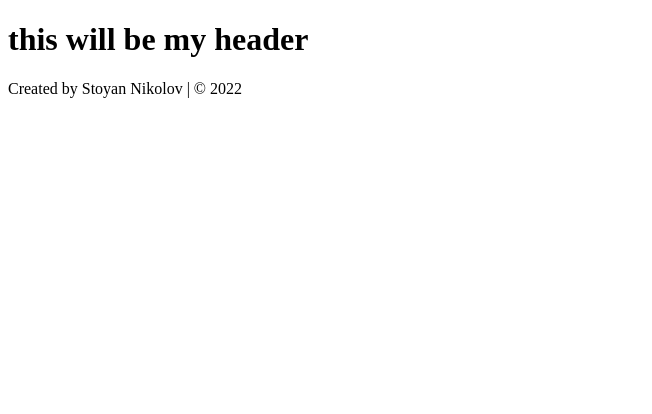
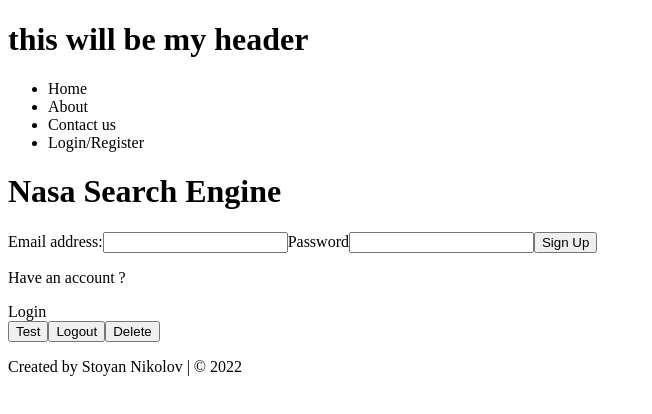
Before and after one commit to stoine92/nasa-search-engine, a React (Create React App) app in the folder search-engine/: page /login-register in a window 1280 px wide. Shown: the top 414 px of the page, without its empty margins (0-652 px from the left). Built offline with nearby package versions, Linux system fonts and the light colour scheme; no server answers.

Commit message:
Authentication complete

```diff
--- a/search-engine/src/App.js
+++ b/search-engine/src/App.js
@@ -1,8 +1,7 @@
 import { useState, useEffect } from 'react'
-import { Route, Routes } from "react-router-dom";
+import { Route, Routes} from "react-router-dom";
 import Layout from "./components/layout/layout";
 
-import About from './main/About';
 import Login from './main/login/Login'
 import SearchBar from './main/searchBar/SearchBar';
 
@@ -16,7 +15,7 @@
     const [password, setPassword] = useState('');
     const [hasAccount, setHasAccount] = useState(false);
     const [emailError, setEmailError] = useState('');
-
+    const [isAuthenticated, setIsAuthenticated] = useState(false);
 
   const handleSignUp = () => {
     clearError();
@@ -49,7 +48,7 @@
     firebase.signInWithEmailAndPassword(auth, email, password)
     .then((userCredential) => {
     console.log(userCredential.user.email);
-
+    setIsAuthenticated(true);
   })
   .catch((error) => {
     const errorCode = error.code;
@@ -84,7 +83,7 @@
   const signOut = () => {
     const auth = firebase.auth;
     auth.signOut();
-
+    setIsAuthenticated(false);
 }
   const deleteUser = () => {
 
@@ -109,9 +108,12 @@
 
   return (
     <>
-    <Layout>
+    <Layout
+    isAuthenticated={isAuthenticated}
+    user={user}
+    >
     <Routes>
-      <Route path="/" element={<Login
+      <Route path="/login-register" element={<Login
           email={email}
           setEmail={setEmail}
           password={password}
@@ -124,11 +126,10 @@
           signOut={signOut}
           emailError={emailError}
           deleteUser={deleteUser}
-          isAuthenticated={Boolean(user)}
-      />} exact />
+          isAuthenticated={isAuthenticated}
+      />} />
 
-      <Route path='/about' element={<About /> }/>
-      <Route path="/search" element={<SearchBar />}/>
+       <Route path="/search" element={<SearchBar />}/>
     </Routes>
     </Layout>
 
--- a/search-engine/src/components/header/header.js
+++ b/search-engine/src/components/header/header.js
@@ -1,7 +1,17 @@
-const Header = () => {
+const Header = ({isAuthenticated, user}) => {
+
 
     return(
-        <h1> this will be my header</h1>
+        <header>
+            <h1> this will be my header</h1>
+            <ul>
+                <li>Home</li>
+                <li>About</li>
+                <li>Contact us</li>
+                {isAuthenticated? <p>Welcome, {user.email}</p> : <li>Login/Register</li> }
+            </ul>
+        </header>
+
     )
 }
 
--- a/search-engine/src/components/layout/layout.js
+++ b/search-engine/src/components/layout/layout.js
@@ -2,12 +2,11 @@
 import Footer from '../footer/Footer';
 
 const Layout = (props) => {
-
     return (
         <>
 
         <div>
-            <Header />
+            <Header isAuthenticated={props.isAuthenticated} user={props.user}/>
             {props.children}
          </div>
 
--- a/search-engine/src/main/About.js
+++ /dev/null
@@ -1,11 +0,0 @@
-const About = () => {
-    return(
-        <>
-        <h1>Test that bugger</h1>
-        <button >Logout</button>
-        </>
-
-    )
-}
-
-export default About;
--- a/search-engine/src/main/login/Login.js
+++ b/search-engine/src/main/login/Login.js
@@ -1,4 +1,4 @@
-import { Redirect } from 'react-router-dom';
+import { Navigate } from 'react-router-dom';
 
 
 const Login = (props) => {
@@ -93,7 +93,7 @@
                   </button>
                 <p>Don't have an account ? </p>
                 <span onClick={() => setHasAccount(false)}>Register</span>
-                {isAuthenticated ? console.log(isAuthenticated)  : (<></>)}
+                {isAuthenticated ? <Navigate replace to="/search" /> : ""}
                 </>
                 )
             }
```
